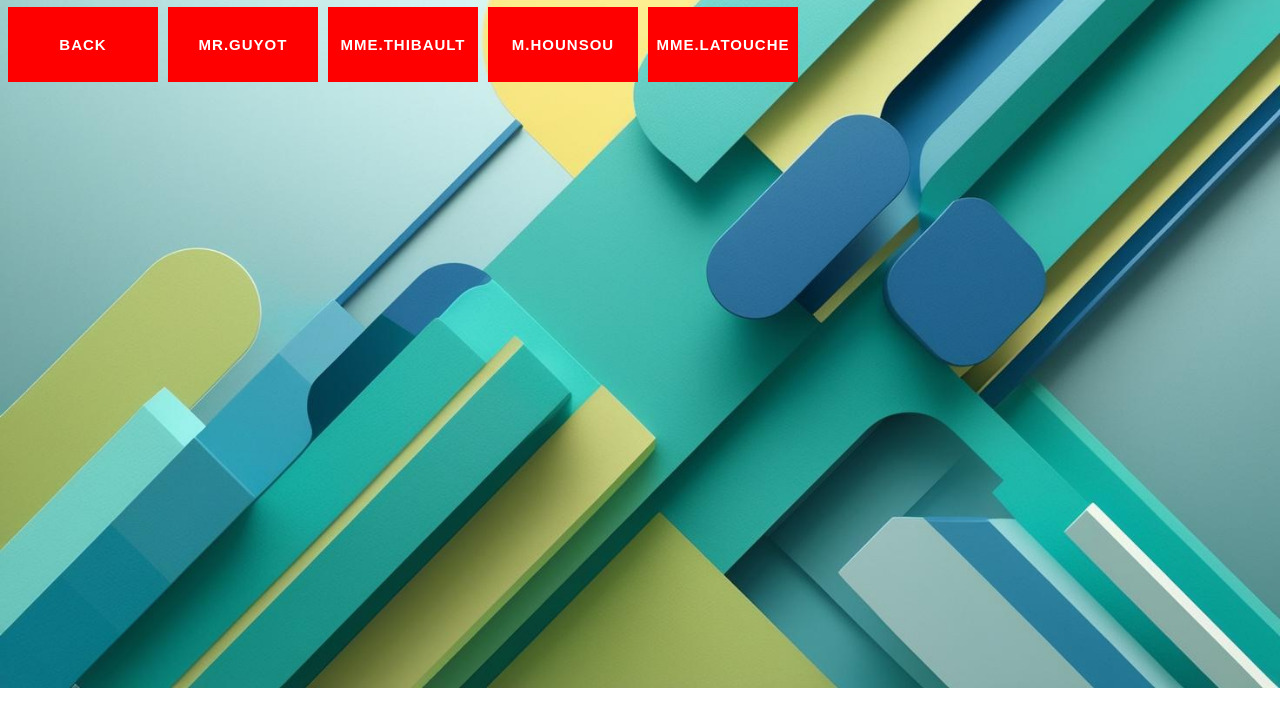
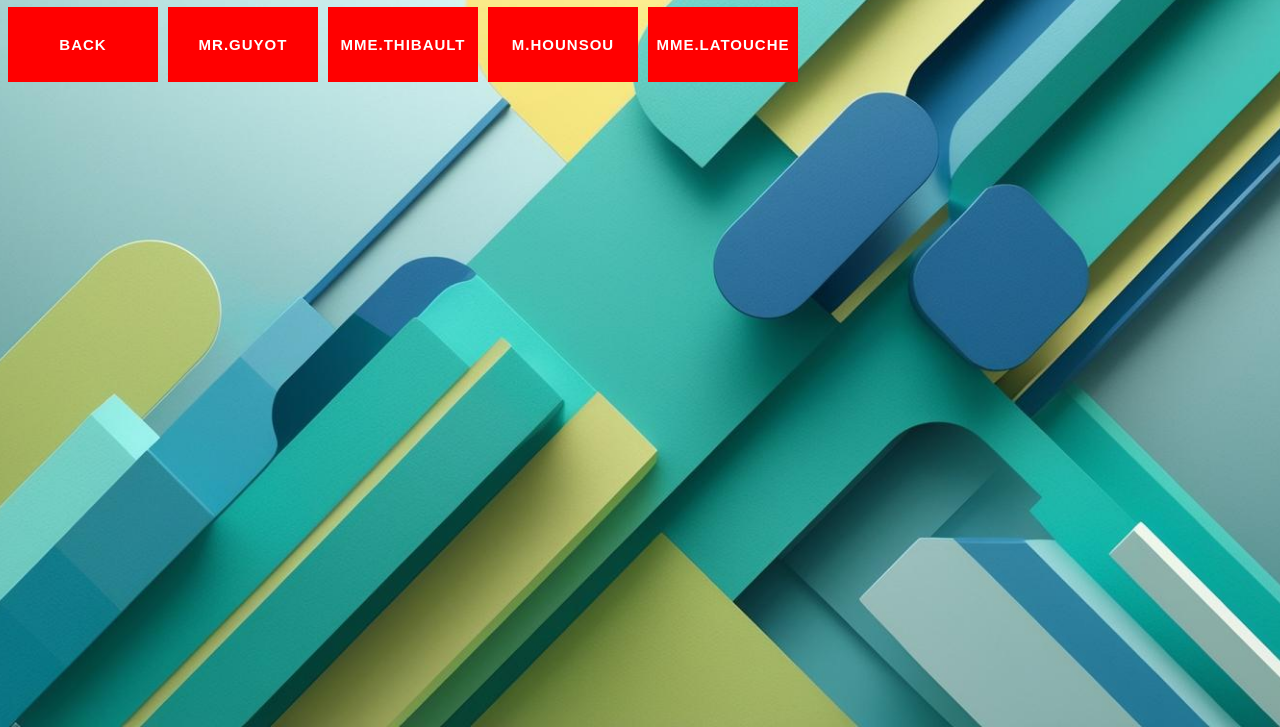
Before and after one commit to SlimX-MC/site, a plain HTML site: page Sources/pearls.html in a window 1280 px wide. Shown: the part 73-800 px from the top of the page. Drawn offline with Linux system fonts and the light colour scheme.

Commit message:
Update pearls.html

```diff
--- a/Sources/pearls.html
+++ b/Sources/pearls.html
@@ -6,7 +6,7 @@
     <link rel="stylesheet" href="style.css">
 </head>
 
-<body background="images.jpg" style="background-size: 100% ;">
+<body background="images.jpg" ;">
 <h1>Raccourcis pour les pearltrees des profs</h1>
         <div class="container">
         <button type="button" class="button" onclick="window.history.back()">Back</button>
```
